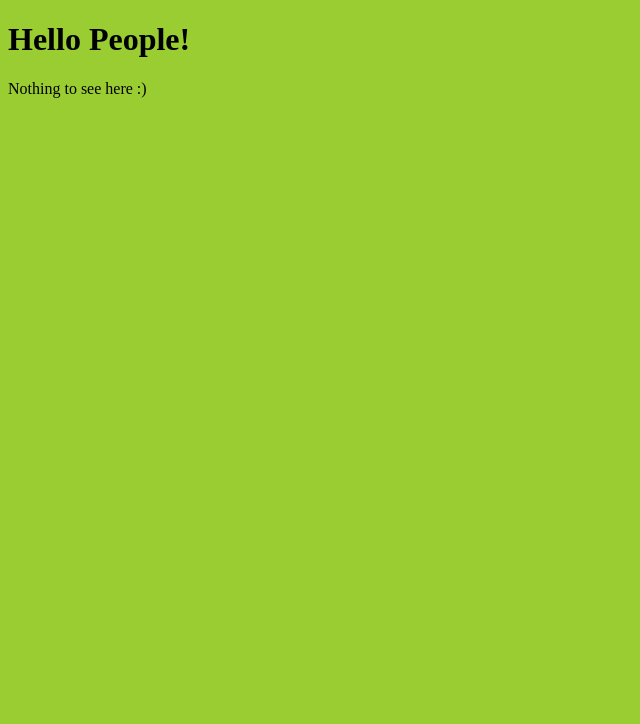
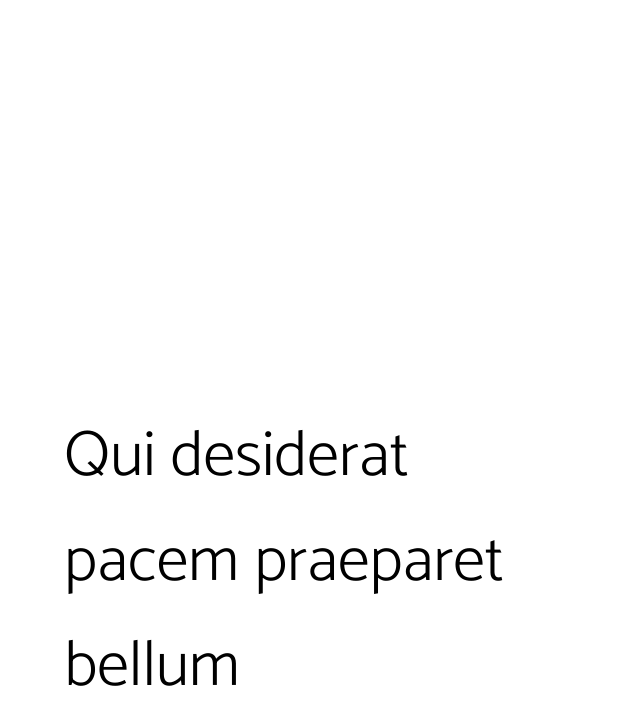
Before and after one commit to IshanRatnapala/dfz, a website: page public/index.html in a window 1280 px wide. Shown: the whole page, without its empty margins (0-640 px from the left). Drawn offline with Linux system fonts and the light colour scheme.

Commit message:
Ui changes and robots.txt

```diff
--- a/public/index.html
+++ b/public/index.html
@@ -3,17 +3,22 @@
 <head>
     <meta charset="UTF-8">
     <title>Dragfreeze</title>
-    <script src="js/jquery.min.js"></script>
-    <script src="js/jquery.terminal.js"></script>
-    <script src="js/jquery.mousewheel-min.js"></script>
+    <link href="https://fonts.googleapis.com/css?family=Catamaran:300" rel="stylesheet">
     <link href="css/jquery.terminal-1.0.1.css" rel="stylesheet"/>
     <style>
         body {
-            background: yellowgreen;
+            font-family: 'Catamaran', sans-serif;
         }
         .terminal, .cmd, .terminal .terminal-output div div, .cmd .prompt {
             font-size: 14px;
             line-height: 18px;
+        }
+        #title {
+            font-size: 4rem;
+            bottom: 10%;
+            position: absolute;
+            left: 5%;
+            width: 40%;
         }
 
         #console {
@@ -28,11 +33,13 @@
     </style>
 </head>
 <body>
-    <h1>Hello People!</h1>
-    <p>Nothing to see here :)</p>
+    <span id="title">Qui desiderat pacem praeparet bellum</span>
 
     <div id="console" style="display: none"></div>
 
+    <script src="js/jquery.min.js"></script>
+    <script src="js/jquery.terminal.js"></script>
+    <script src="js/jquery.mousewheel-min.js"></script>
     <script>
         (function ($) {
 
--- /dev/null
+++ b/public/robots.txt
@@ -0,0 +1,2 @@
+User-agent: *
+Disallow: /
```
